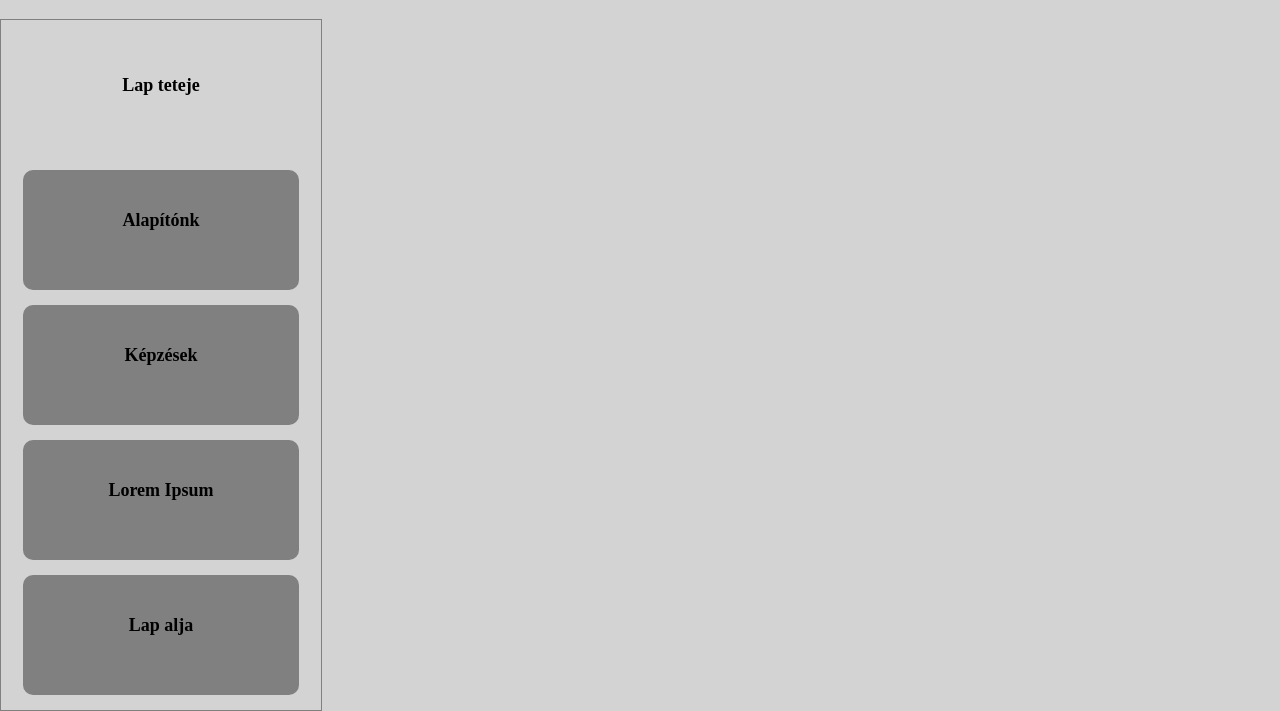
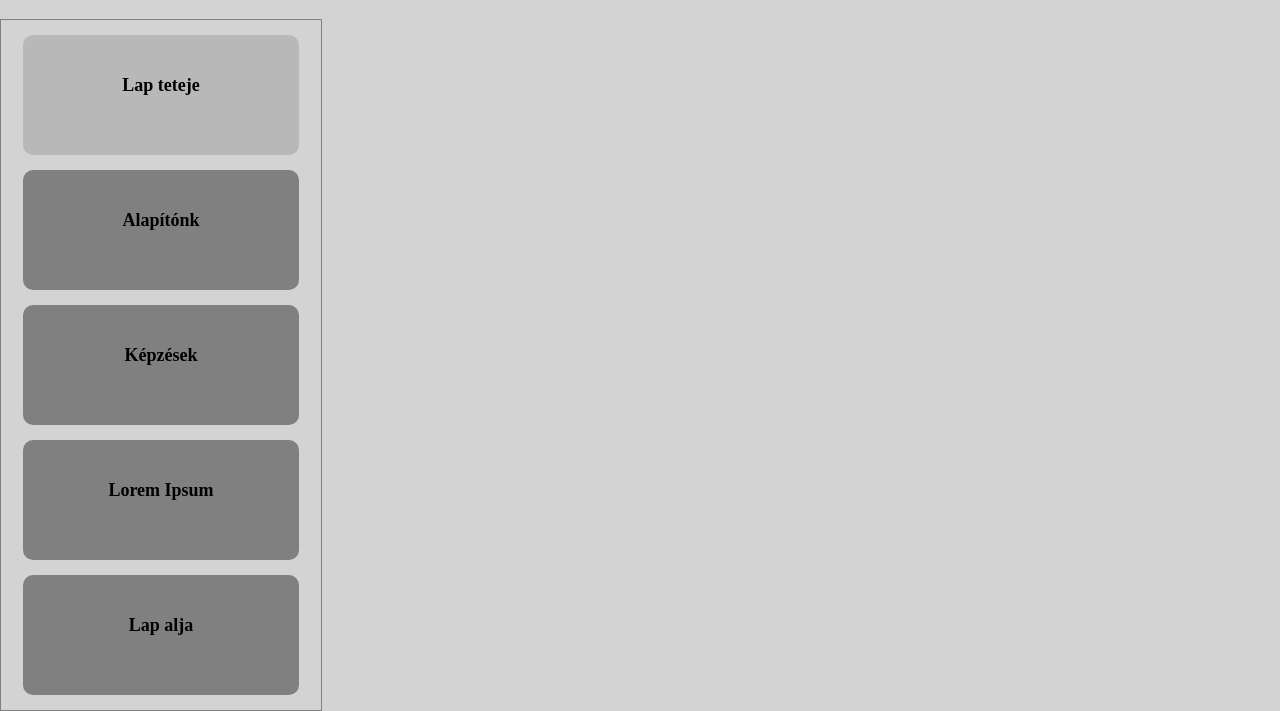
Before and after one commit to KrizsakKornelKaroly/gitism, a plain HTML site: page index.html in a window 1280 px wide. In both pictures the pointer is over the element "Lap teteje". Shown: the part 142-853 px from the top of the page. Drawn offline with Linux system fonts and the light colour scheme.

Commit message:
asidehover change

```diff
--- a/css.css
+++ b/css.css
@@ -43,7 +43,7 @@ aside{
     font-weight: bolder;
 }
 .asideitem:hover{
-    background-color: lightgray;
+    background-color: rgb(185, 184, 184);
 }
 a:visited, a{
     text-decoration: none;
```
